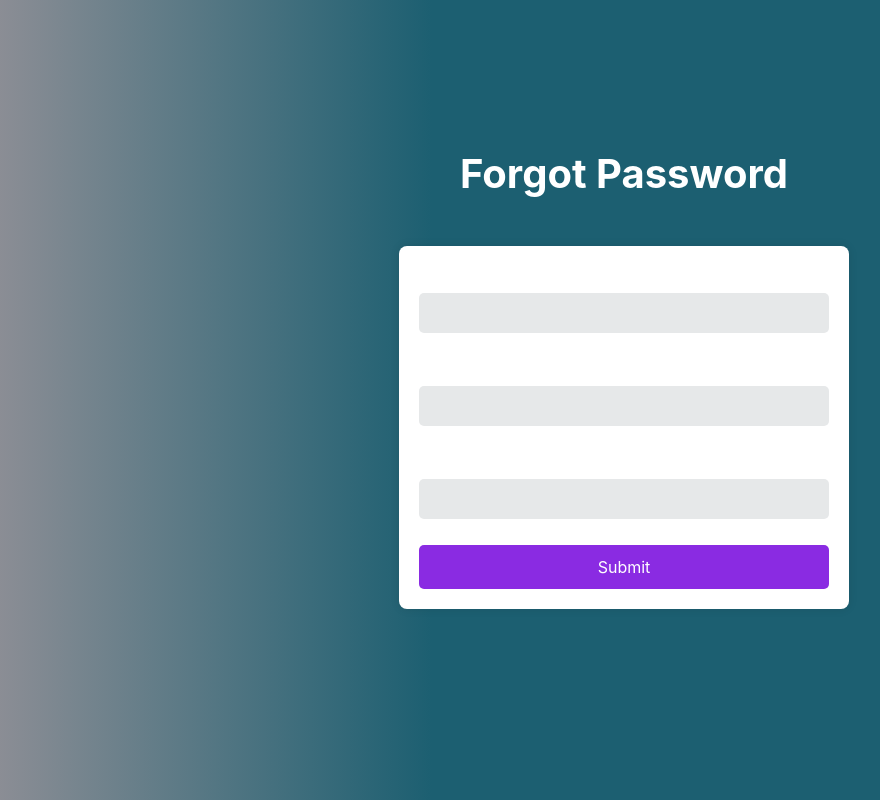
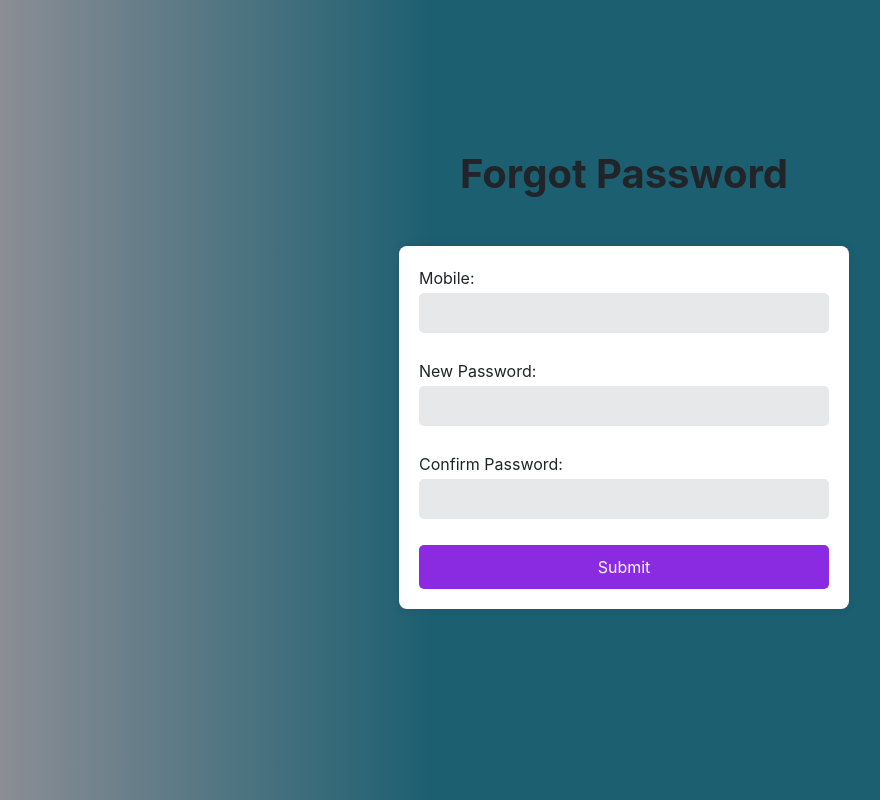
Before and after one commit to marlinbluetech/mbgheri, a React (Create React App) app: page /confirm in a window 1280 px wide. Shown: the whole page, without its empty margins (16-896 px from the left). Built offline with nearby package versions, Linux system fonts and the light colour scheme.

Commit message:
Commited by Jenkins Build Number 56

```diff
--- a/src/Billreport.js
+++ b/src/Billreport.js
@@ -4,7 +4,6 @@ import { useLocation } from 'react-router-dom';
 const Billreport = () => {
   const [product, setProduct] = useState([]);
   const [paid, setPaid] = useState([]);
-  const[combined,setCombined]=useState([]);
 
   const [address, setAddress] = useState('');
   const location = useLocation();
@@ -124,6 +123,7 @@ const Billreport = () => {
                 <th>Quantity</th>
                 <th>Discount</th>
                 <th>Price</th>
+                <th>Paid</th>
                 <th>Remain Balance</th>
               </tr>
             </thead>
@@ -140,6 +140,7 @@ const Billreport = () => {
                   <td>{item.quantity}</td>
                   <td>{item.discount}</td>
                   <td>{item.mrp * item.quantity * (100 - item.discount) / 100}</td>
+                  <td>{item.mrp * item.quantity * (100 - item.discount) / 100-item.balance}</td>
                   <td>{item.balance}</td>
                 </tr>
               ))}
--- a/src/Confirm.js
+++ b/src/Confirm.js
@@ -46,8 +46,8 @@ const Confirm = () => {
   };
 
   return (
-    <div className='signpage text-white'>
-      <div className='text-center text-white signup mb-5'>
+    <div className='signpage '>
+      <div className='text-center  signup mb-5'>
         <h1><b>Forgot Password</b></h1>
       </div>
       <div className='signbody'>
```
Also changed, not shown: 2 other files (tests, documents, lock files or other folders).
